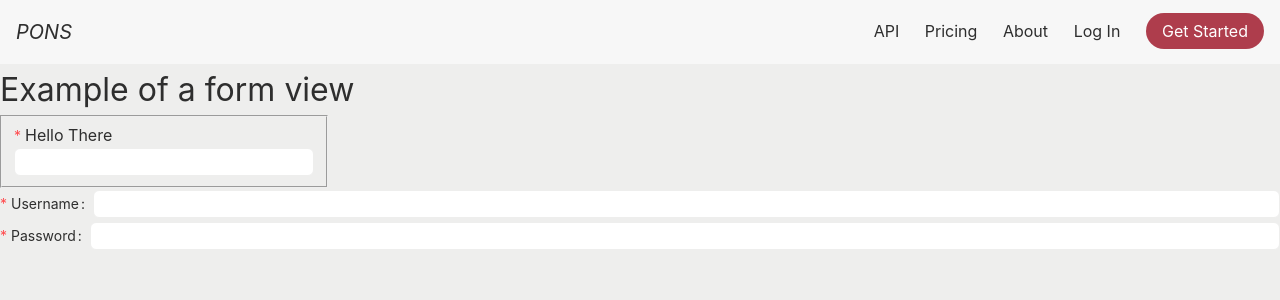
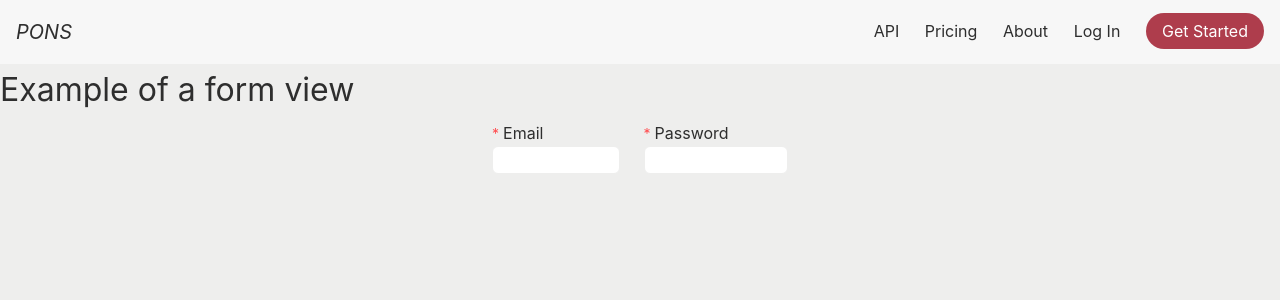
Before and after one commit to pons-io/ponsui, a Vue app: page /form in a window 1280 px wide. Shown: the top 300 px of the page. Built offline with nearby package versions, Linux system fonts and the light colour scheme.

Commit message:
Input Changes

```diff
--- a/src/assets/css/inputs.css
+++ b/src/assets/css/inputs.css
@@ -2,6 +2,11 @@
   display: flex;
   flex-flow: row wrap;
   min-width: 0;
+  border: none;
+}
+
+.control__flex {
+  display: flex;
 }
 
 /* Labels */
@@ -31,25 +36,6 @@
 }
 
 /* Basic Text Input */
-.control__item {
-  display: flex;
-  flex-direction: column;
-  flex: 1 1 0;
-  min-width: 0;
-}
-
-.control__input__wrapper {
-  position: relative;
-  display: flex;
-  align-items: center;
-  min-height: 2rem;
-}
-
-.control__input__content {
-  flex: auto;
-  max-width: 100%;
-}
-
 .control__input {
   box-sizing: border-box;
   margin: 0;
@@ -76,6 +62,93 @@
   outline: 0;
 }
 
+/* Control input checkbox */
+
+.checkbox__group {
+  box-sizing: border-box;
+  margin: 0;
+  padding: 0;
+  position: relative;
+  white-space: nowrap;
+  cursor: pointer;
+}
+
+.checkbox {
+  margin: 0;
+  padding: 0;
+  position: relative;
+  cursor: pointer;
+  align-self: center;
+  white-space: nowrap;
+}
+
+.checkbox + span {
+  padding-inline-start: 8px;
+  padding-inline-end: 8px;
+}
+
+.checkbox--checked::after {
+  position: absolute;
+  top: 0;
+  inset-inline-start: 0;
+  width: 100%;
+  height: 100%;
+  border-radius: 4px;
+  visibility: hidden;
+  border: 2px solid #1677ff;
+  animation-name: css-mb15du-antCheckboxEffect;
+  animation-duration: 0.3s;
+  animation-timing-function: ease-in-out;
+  animation-fill-mode: backwards;
+  content: "";
+  transition: all 0.3s;
+}
+
+.checkbox__input {
+  width: 1rem;
+  height: 1rem;
+  position: absolute;
+  cursor: pointer;
+  opacity: 0;
+  margin: 0;
+}
+
+.checkbox__inner {
+  box-sizing: border-box;
+  position: relative;
+  top: 0;
+  inset-inline-start: 0;
+  display: block;
+  width: 16px;
+  height: 16px;
+  direction: ltr;
+  background-color: #ffffff;
+  border: 1px solid #d9d9d9;
+  border-radius: 4px;
+  border-collapse: separate;
+  transition: all 0.3s;
+}
+
+.checkbox__inner::after {
+  box-sizing: border-box;
+  position: absolute;
+  top: 50%;
+  inset-inline-start: 21.5%;
+  display: table;
+  width: 5.7142857142857135px;
+  height: 9.142857142857142px;
+  border: 2px solid #fff;
+  border-top-width: 2px;
+  border-top-style: solid;
+  border-top-color: rgb(255, 255, 255);
+  border-top: 0;
+  border-inline-start: 0;
+  transform: rotate(45deg) scale(0) translate(-50%, -50%);
+  opacity: 0;
+  content: "";
+  transition: all 0.1s cubic-bezier(0.71, -0.46, 0.88, 0.6), opacity 0.1s;
+}
+
 @media (prefers-color-scheme: dark) {
   .control__input:focus {
     box-shadow: 0 0 0 2px rgba(113, 193, 255, 0.329)
--- a/src/views/FormView.vue
+++ b/src/views/FormView.vue
@@ -1,42 +1,28 @@
 <template>
   <h1>Example of a form view</h1>
-  <div class="form">
-    <fieldset>
-      <label class="control__label--required">Hello There</label>
-      <input class="control__input" />
-    </fieldset>
-  </div>
-  <div class="control">
-    <div class="control__label">
-      <label class="control__label--required control__label--marked" for="basicUsername">Username</label>
-    </div>
-    <div class="control__item">
-      <div class="control__input__wrapper">
-        <div class="control__input__content">
-          <input class="control__input" id="basicUsername"/>
-        </div>
-      </div>
-    </div>
-  </div>
-  <div class="control">
-    <div class="control__label">
-      <label class="control__label--required control__label--marked" for="basicPassword">Password</label>
-    </div>
-    <div class="control__item">
-      <div class="control__input__wrapper">
-        <div class="control__input__content">
-          <input class="control__input" id="basicPassword"/>
-        </div>
-      </div>
-    </div>
-  </div>
+  <section class="login-form">
+    <form class="form">
+      <section class="control__flex">
+        <fieldset class="control">
+          <label class="control__label--required">Email</label>
+          <input class="control__input" />
+        </fieldset>
+        <fieldset class="control">
+          <label class="control__label--required">Password</label>
+          <input class="control__input" type="password" />
+        </fieldset>
+      </section>
+    </form>
+  </section>
 </template>
 
 <style>
+.login-form {
+  display: flex;
+  justify-content: center;
+  align-items: center;
+}
 .form {
-  width: 50%;
-  display: flex;
-  justify-items: center;
-  align-items: center
+  width: 25%;
 }
 </style>
```
Also changed, not shown: src/assets/css/card.css (added).
